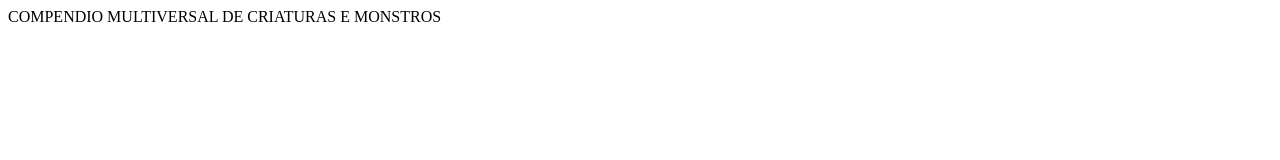
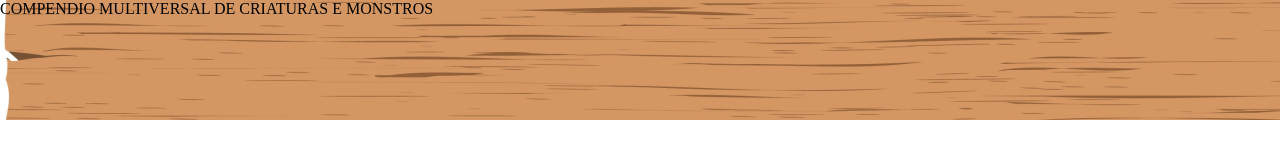
Before and after one commit to Victorslima13/CCM-Projeto-Individual, a plain HTML site: page index.html in a window 1280 px wide. Drawn offline with Linux system fonts and the light colour scheme; a web font is replaced by a local one.

Commit message:
alteração nos codigos e css

```diff
--- a/css/general.css
+++ b/css/general.css
@@ -6,6 +6,22 @@
     font-style: normal;
 }
 
+:root {
+    --header-height: 120px;
+    --header-width: 1455;
+}
+
+*{
+    padding: 0;
+    margin: 0;
+    box-sizing: border-box;
+}
+
+body{
+    background-image: url();
+}
 .header {
-    background-image: url('./images/Placa.png');
+    background-image: url('../images/Placa.png');
+    width: var(--header-width);
+    height: var(--header-height);
 }
```
